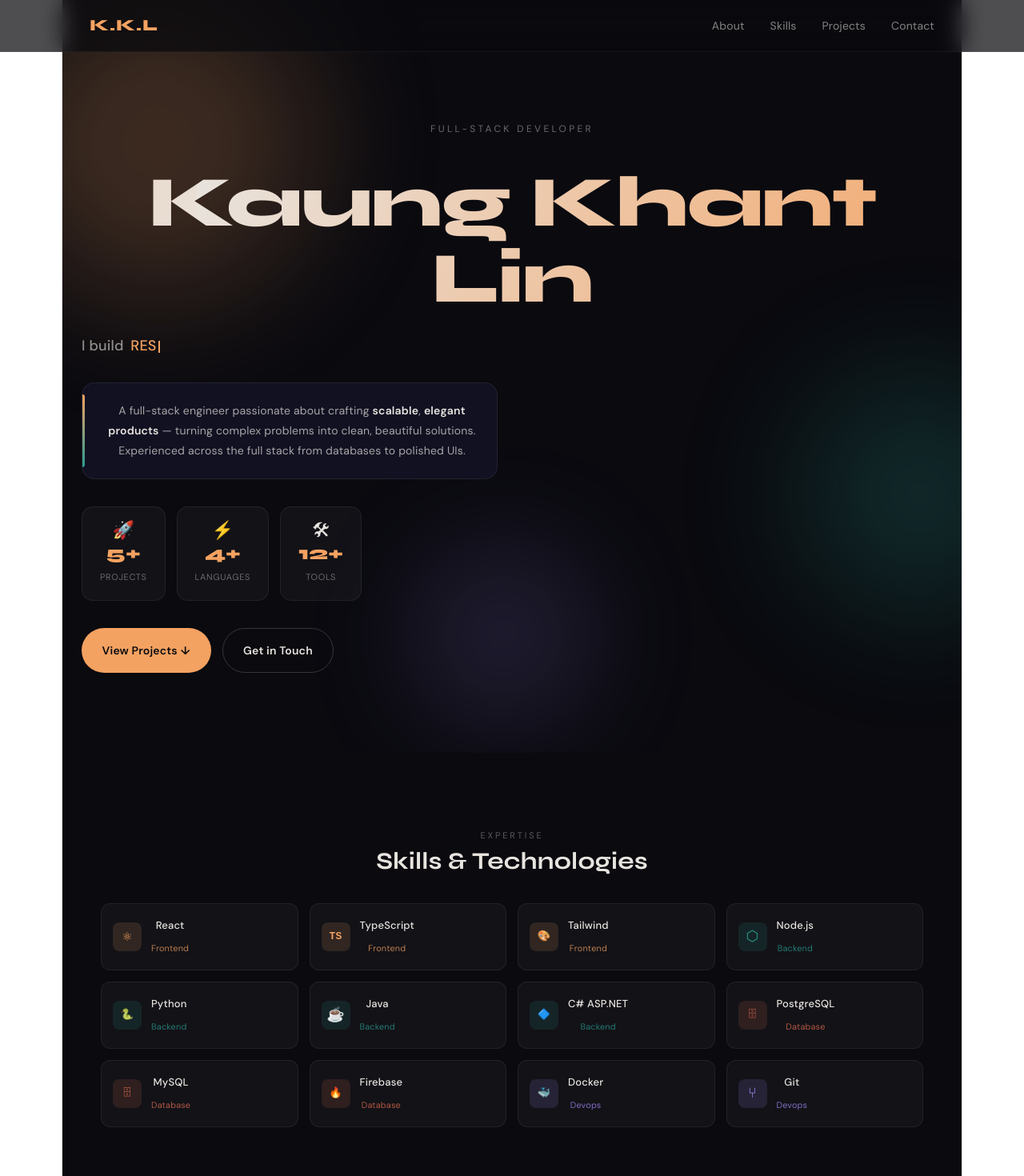
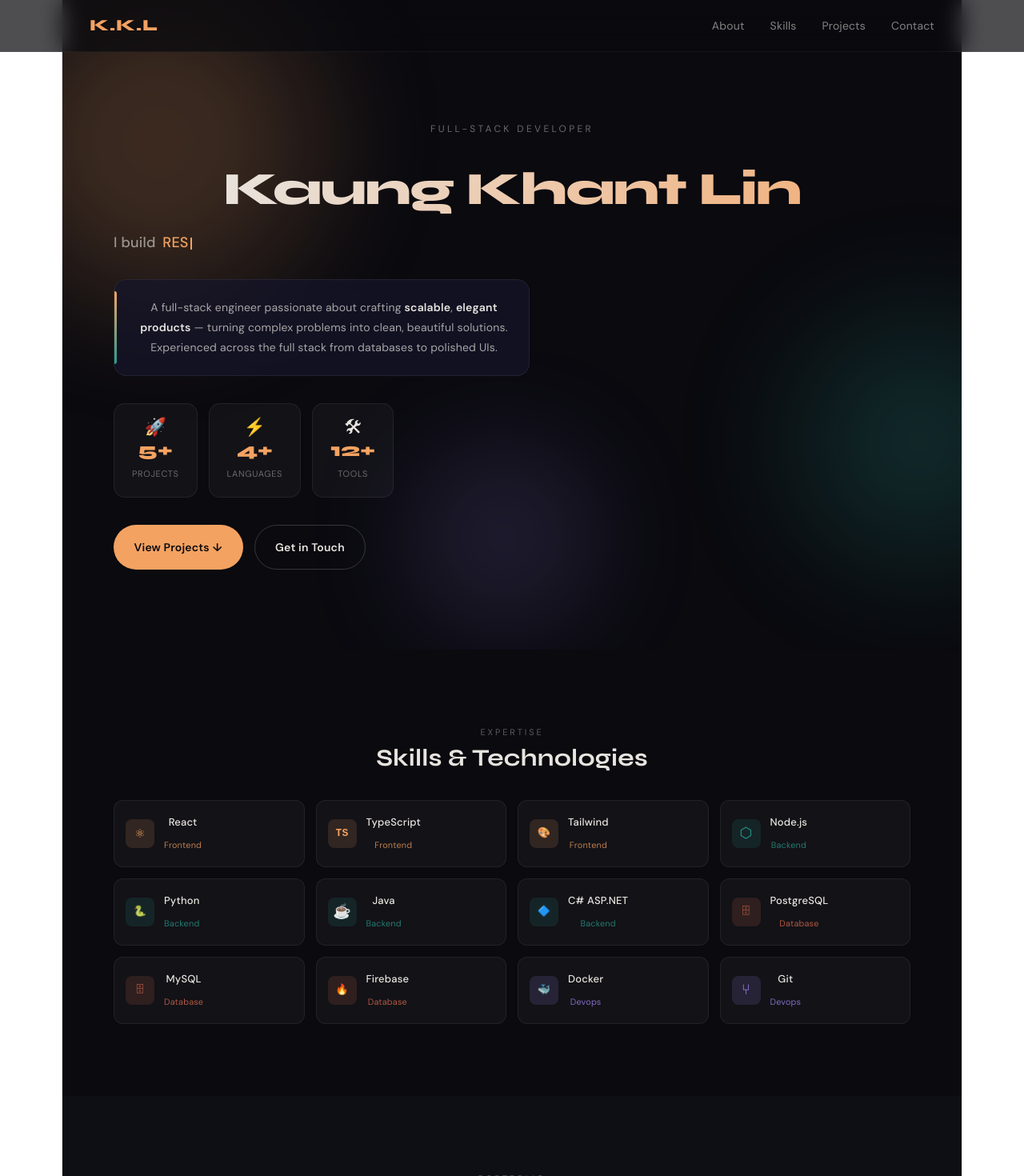
Before and after one commit to ARIESTANK/Portfolio, a React (Vite) app in the folder pof/: page / in a window 1280 px wide. Shown: the top 1470 px of the page at 80% size. Built offline with nearby package versions, Linux system fonts and the light colour scheme.

Commit message:
final pof

```diff
--- a/pof/src/pages/Home.jsx
+++ b/pof/src/pages/Home.jsx
@@ -398,8 +398,7 @@
   /* Grid columns that scale with viewport */
   const skillGrid = sm ? "1fr 1fr" : md ? "1fr 1fr" : lg ? "repeat(3,1fr)" : "repeat(4,1fr)";
   const projGrid  = sm || md ? "1fr" : "repeat(2,1fr)";
-  const gutter    = sm ? "0 16px" : "0 24px";
-  const secPad    = `clamp(48px,7vw,100px) clamp(16px,4vw,24px)`;
+  const secPad = `clamp(48px,7vw,100px) clamp(16px,5vw,64px)`;
 
   return (
     <div style={{
@@ -516,8 +515,8 @@
         position: "relative",
         paddingTop:    `clamp(96px,12vw,148px)`,
         paddingBottom: `clamp(56px,8vw,100px)`,
-        paddingLeft:   `clamp(16px,4vw,24px)`,
-        paddingRight:  `clamp(16px,4vw,24px)`,
+        paddingLeft:   `clamp(16px,5vw,64px)`,
+        paddingRight:  `clamp(16px,5vw,64px)`,
         overflow: "hidden",
         minHeight: "clamp(480px,60vw,640px)",
       }}>
@@ -525,7 +524,7 @@
         <Blob w="clamp(130px,24vw,300px)" h="clamp(130px,24vw,300px)" color={C.teal}   top="50%" right="-8%" delay="3s" />
         <Blob w="clamp(120px,16vw,200px)" h="clamp(120px,16vw,200px)" color={C.purple} bottom="5%" left="40%" delay="5.5s" />
 
-        <div style={{ maxWidth: 1120, margin: "0 auto", position: "relative", zIndex: 10 }}>
+        <div style={{ maxWidth: "100%", position: "relative", zIndex: 10 }}>
 
           {/* Role label */}
           <p style={{
@@ -539,7 +538,7 @@
           <h1 style={{
             ...anim(100),
             fontFamily: "'Syne',sans-serif", fontWeight: 800,
-            fontSize: "clamp(2rem,7vw,5rem)",
+            fontSize: "clamp(1.8rem,4.5vw,3.8rem)",
             lineHeight: 1.06,
             background: `linear-gradient(120deg, ${C.text} 0%, ${C.accent} 50%, ${C.text} 100%)`,
             backgroundSize: "200% auto",
@@ -614,7 +613,7 @@
 
       {/* ── SKILLS ── */}
       <section id="skills" style={{ padding: secPad }}>
-        <div ref={skillsRef} style={{ maxWidth: 1120, margin: gutter }}>
+        <div ref={skillsRef} style={{ maxWidth: "100%" }}>
           <p style={{ fontSize:"clamp(9px,1vw,11px)", letterSpacing:".26em", textTransform:"uppercase", opacity:.36, marginBottom:6 }}>
             Expertise
           </p>
@@ -633,7 +632,7 @@
 
       {/* ── PROJECTS ── */}
       <section id="projects" style={{ padding: secPad, background: C.surface2 }}>
-        <div style={{ maxWidth: 1120, margin: gutter }}>
+        <div style={{ maxWidth: "100%" }}>
           <p style={{ fontSize:"clamp(9px,1vw,11px)", letterSpacing:".26em", textTransform:"uppercase", opacity:.36, marginBottom:6 }}>
             Portfolio
           </p>
```
